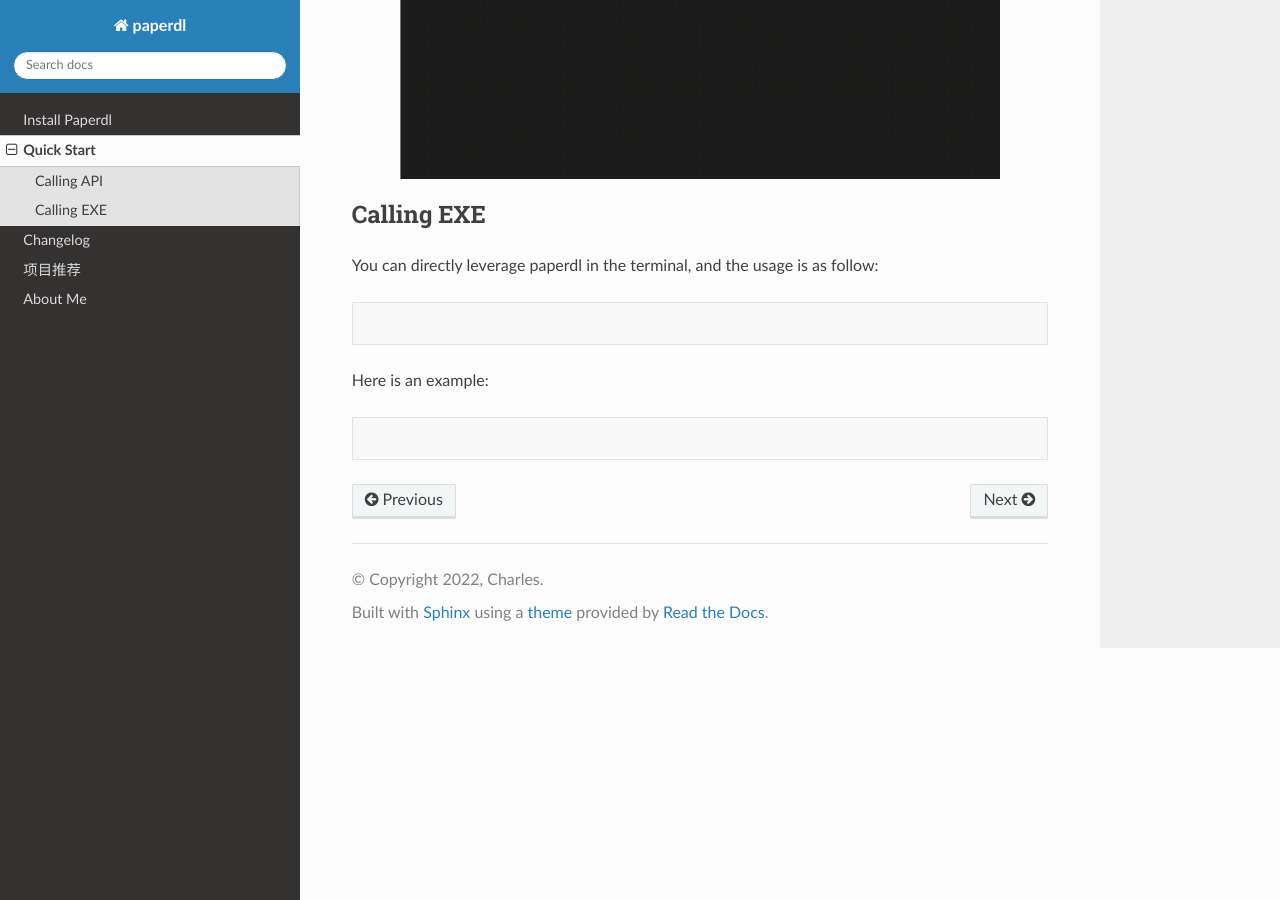
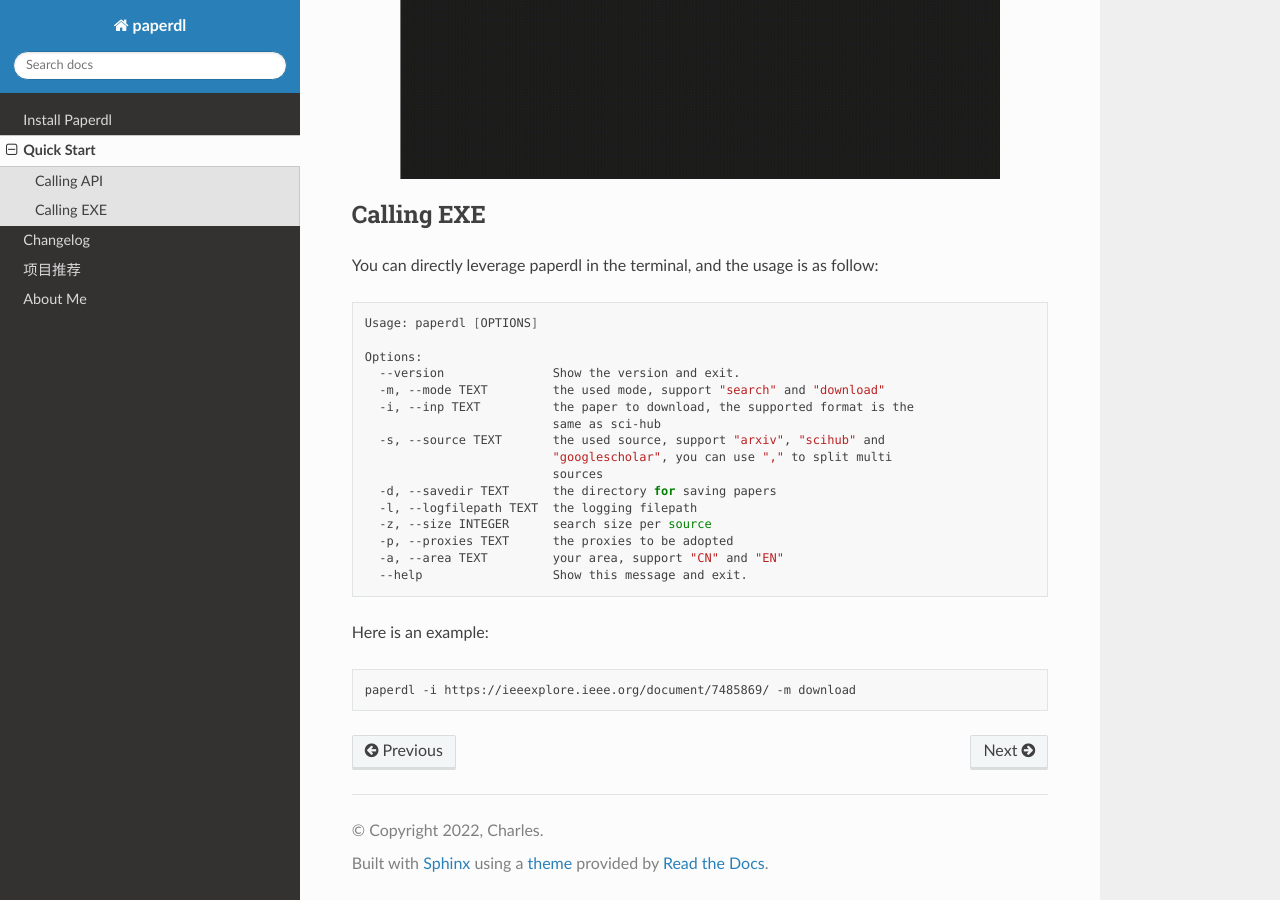
Before and after one commit to CharlesPikachu/paperdl, a Sphinx documentation site: the page built from docs/Quickstart.md, in a window 1280 px wide and 900 px high, scrolled down 1026 px. Built offline with Sphinx 7.4.7 and the Read the Docs theme 2.0.0, drawn with Linux system fonts in a browser that asks for light colours.

````diff
--- a/docs/Quickstart.md
+++ b/docs/Quickstart.md
@@ -48,9 +48,26 @@
 You can directly leverage paperdl in the terminal, and the usage is as follow:
 
 ```sh
+Usage: paperdl [OPTIONS]
+
+Options:
+  --version               Show the version and exit.
+  -m, --mode TEXT         the used mode, support "search" and "download"
+  -i, --inp TEXT          the paper to download, the supported format is the
+                          same as sci-hub
+  -s, --source TEXT       the used source, support "arxiv", "scihub" and
+                          "googlescholar", you can use "," to split multi
+                          sources
+  -d, --savedir TEXT      the directory for saving papers
+  -l, --logfilepath TEXT  the logging filepath
+  -z, --size INTEGER      search size per source
+  -p, --proxies TEXT      the proxies to be adopted
+  -a, --area TEXT         your area, support "CN" and "EN"
+  --help                  Show this message and exit.
 ```
 
 Here is an example:
 
 ```sh
+paperdl -i https://ieeexplore.ieee.org/document/7485869/ -m download
 ```
````
Also changed, not shown: README.md (+15 -0 lines), 4 other files.
